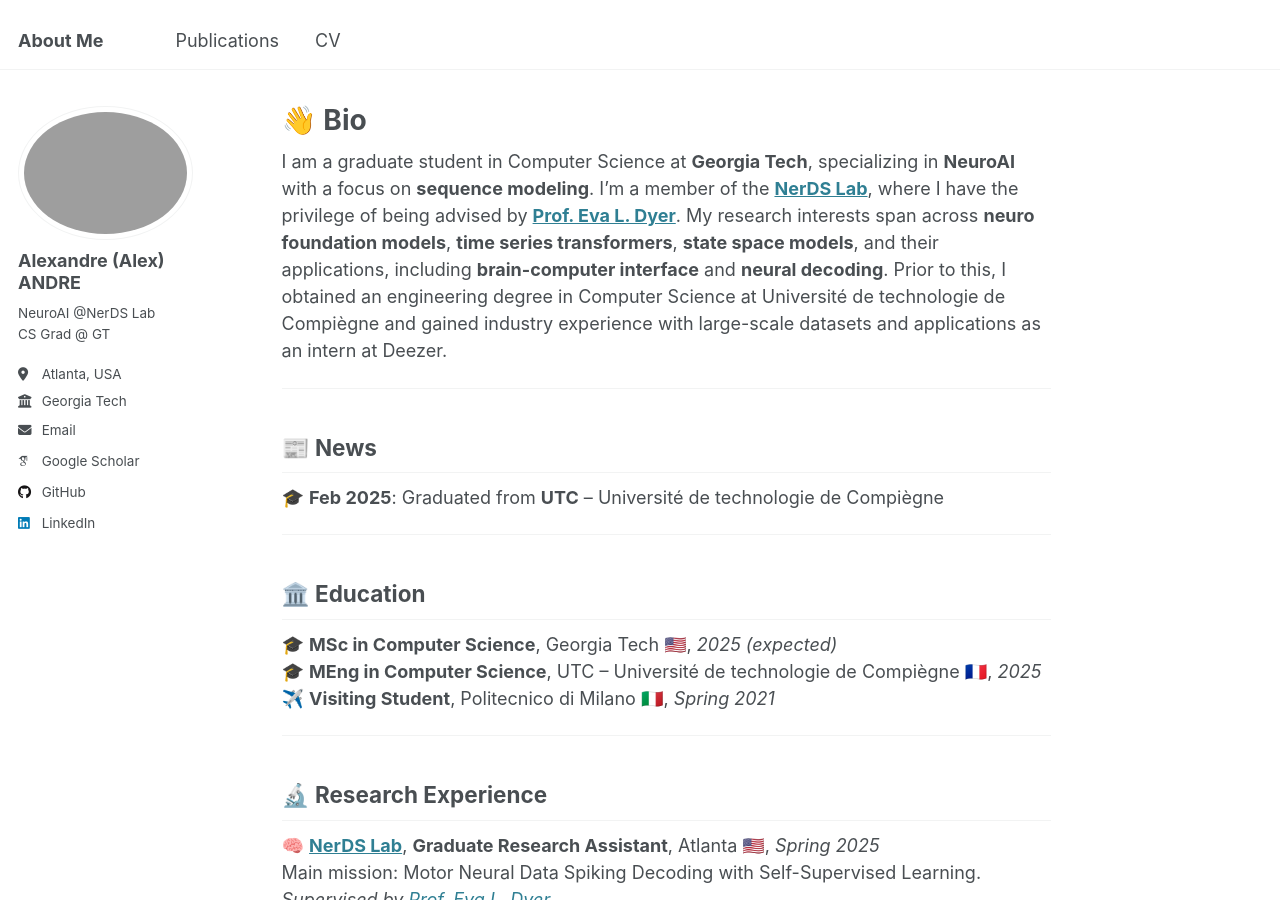
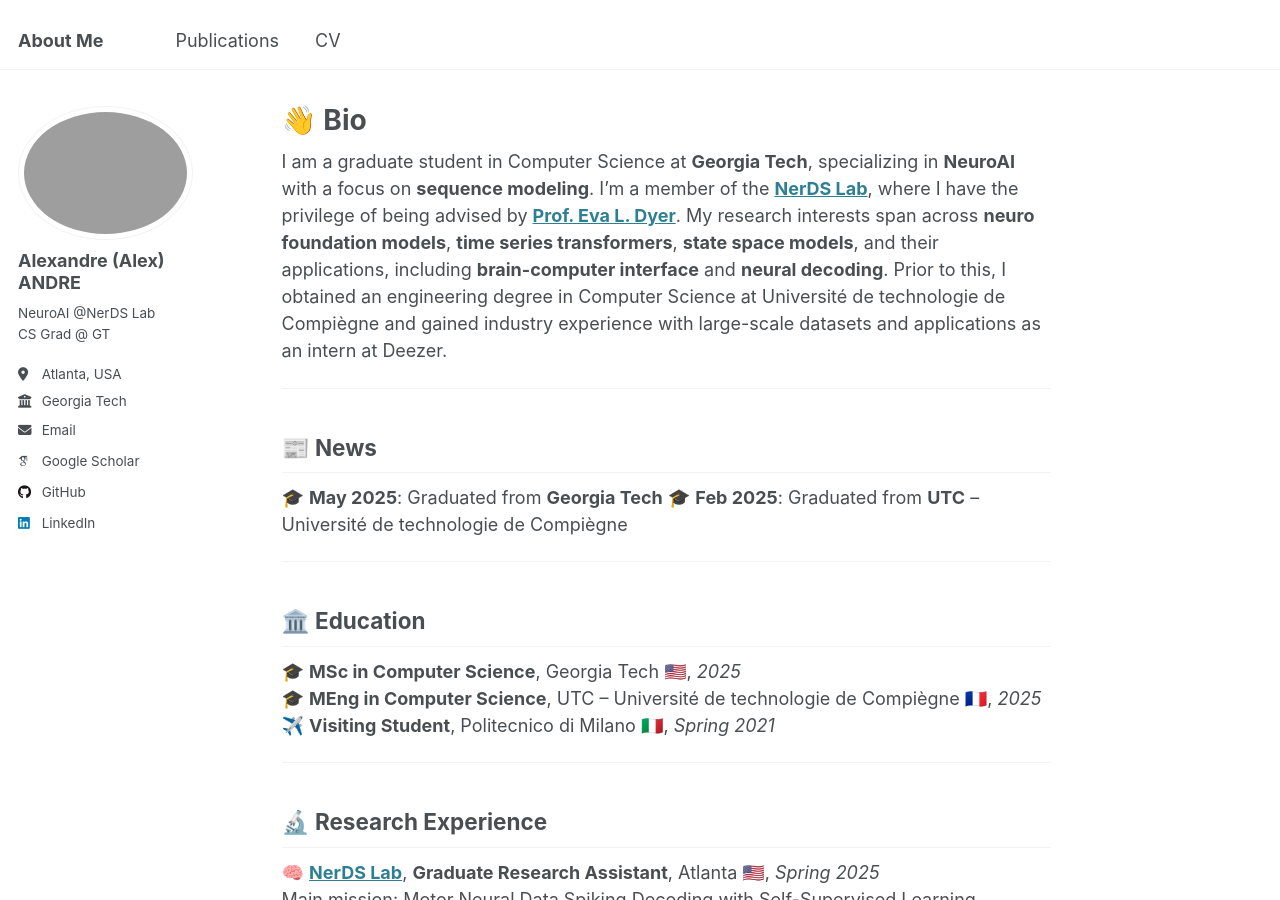
Before and after one commit to AlexandreAndr/profile, a Jekyll site: the page built from _pages/about.md, in a window 1280 px wide and 900 px high. Built offline with Jekyll 4.4.1, drawn with Linux system fonts in a browser that asks for light colours; emoji names are drawn with the system emoji font; some web fonts are replaced.

Commit message:
Update about.md

```diff
--- a/_pages/about.md
+++ b/_pages/about.md
@@ -11,11 +11,12 @@
 
 ---
 ## :newspaper: News
+:mortar_board: **May 2025**: Graduated from **Georgia Tech**
 :mortar_board: **Feb 2025**: Graduated from **UTC** -- Université de technologie de Compiègne
 
 ---
 ## :classical_building: Education
-:mortar_board: **MSc in Computer Science**, Georgia Tech :us:, *2025 (expected)*
+:mortar_board: **MSc in Computer Science**, Georgia Tech :us:, *2025*
 :mortar_board: **MEng in Computer Science**, UTC -- Université de technologie de Compiègne :fr:, *2025*
 :airplane: **Visiting Student**, Politecnico di Milano :it:, *Spring 2021*
 
```
